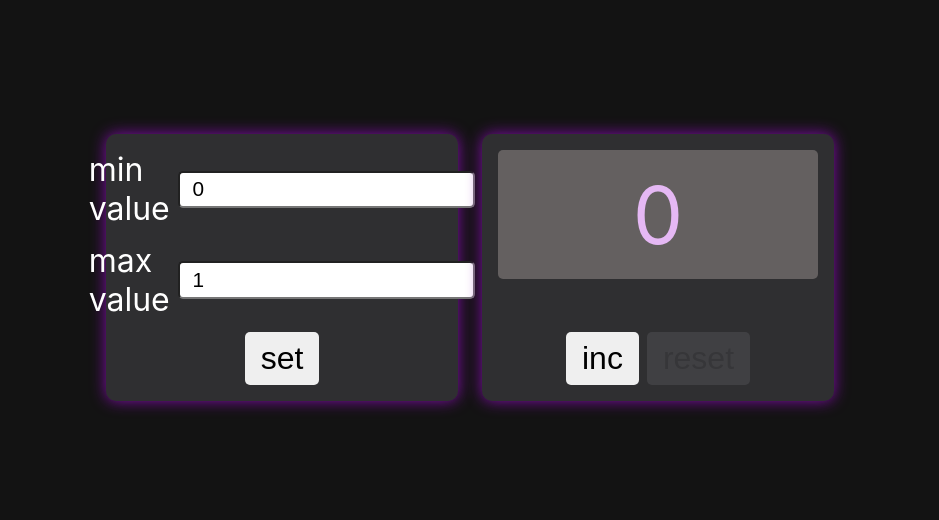
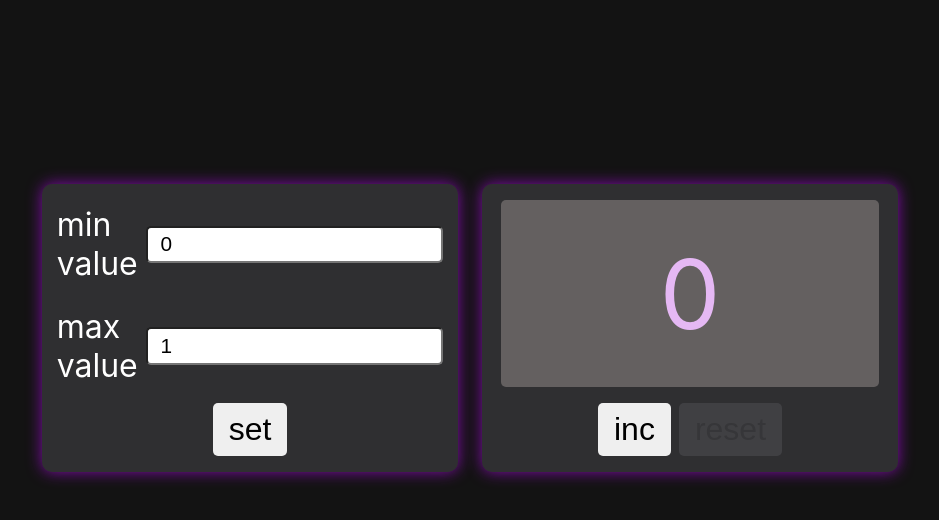
Before and after one commit to beliy-beret/React-Counter, a React (Create React App) app: page / in a window 1280 px wide. Shown: the top 520 px of the page, without its empty margins (178-1117 px from the left). Built offline with nearby package versions, Linux system fonts and the light colour scheme.

Commit message:
add some style

```diff
--- a/src/App.tsx
+++ b/src/App.tsx
@@ -15,24 +15,44 @@ const App: FC = () => {
   const [isEdit, setIsEdit] = useState<boolean>(false);
 
   // Counter options
-  const [counter, setCounter] = useState<CounterType>({min: 0, max: 1, current: 0});
+  const initialCounterValue: CounterType = {
+    min: 0,
+    max: 1,
+    current: 0
+  }
+  const initialCounter = () => {
+    const storageCounter = localStorage.getItem('counter');
+    if (storageCounter) {
+      const parseValue = JSON.parse(storageCounter);
+      return parseValue
+    }
+    return initialCounterValue
+  }
+  const [counter, setCounter] = useState<CounterType>(initialCounter);
+
   const incrementCurrentValue = () => {
-    if(counter.current < counter.max){
+    if (counter.current < counter.max) {
       setCounter({...counter, current: counter.current + 1});
     }
   };
+
   const resetCurrentValue = () => setCounter({...counter, current: counter.min});
+
   const setCounterSetting = (formData: FormDataType) => {
-    if(formData.min > 0 && formData.max > formData.min){
+    if (
+      formData.min >= 0 &&
+      formData.max > formData.min
+    ) {
       setCounter({...counter, ...formData});
-      setError('')
+      setError('');
     } else {
       setError('Invalid form data');
     }
   };
 
   useEffect(() => {
-    if(counter.current < counter.min){
+    localStorage.setItem('counter', JSON.stringify(counter));
+    if (counter.current < counter.min) {
       setCounter({...counter, current: counter.min});
     }
   }, [counter]);
--- a/src/components/Counter/Counter.tsx
+++ b/src/components/Counter/Counter.tsx
@@ -26,7 +26,7 @@ const Counter: FC<ComponentPropsType> = (
     <div className={s.counter}>
       <CounterValue counter={counter} error={error} isEdit={isEdit}/>
       <div className={s.btnBlock}>
-        <MyButton onClick={incrementCurrentValue} disabled={counter.current >= counter.max}>inc</MyButton>
+        <MyButton onClick={incrementCurrentValue} disabled={isEdit || counter.current >= counter.max}>inc</MyButton>
         <MyButton onClick={resetCurrentValue} disabled={counter.current <= counter.min}>reset</MyButton>
       </div>
     </div>
--- a/src/components/Counter/style.module.css
+++ b/src/components/Counter/style.module.css
@@ -1,9 +1,12 @@
 .counter {
     display: flex;
     flex-direction: column;
+    align-items: center;
     justify-content: space-between;
-    align-items: center;
-    width: 25%;
+    gap: 1rem;
+    width: 30%;
+    height: 300px;
+    max-height: 40%;
     background-color: #2f2f31;
     border-radius: 10px;
     padding: 1rem;
@@ -11,7 +14,7 @@
     color: #E5B8F4;
 }
 .btnBlock {
-    margin-top: 1rem;
+    grid-row: 2;
     display: flex;
     justify-content: center;
     align-items: center;
--- a/src/components/CounterSetting/CounterSetting.tsx
+++ b/src/components/CounterSetting/CounterSetting.tsx
@@ -56,7 +56,7 @@ const CounterSetting: FC<ComponentPropsType> = (
   useEffect(() => {
     if(formData.min < 0){
       setFormFieldValid({...formFieldValid, minIsValid: false});
-      setError('Invalid value. Value must be greater than 0');
+      setError('Invalid value. Value must be greater than "0"');
     } else if(formData.max <= formData.min){
       setFormFieldValid({...formFieldValid, maxIsValid: false});
       setError('Invalid value. Value must be greater than min value');
--- a/src/components/CounterSetting/style.module.css
+++ b/src/components/CounterSetting/style.module.css
@@ -4,7 +4,9 @@
     align-items: center;
     justify-content: space-between;
     gap: 0.8rem;
-    width: 25%;
+    width: 30%;
+    height: 300px;
+    max-height: 40%;
     background-color: #2f2f31;
     border-radius: 10px;
     padding: 1rem;
@@ -13,6 +15,10 @@
 .field {
     font-size: 2rem;
     color: #FFFFFF;
+    flex-basis: 50%;
+    height: 100%;
+    display: flex;
+    align-items: center;
 }
 .field input {
     font-size: 1.3rem;
--- a/src/components/CounterValue/CounterValue.tsx
+++ b/src/components/CounterValue/CounterValue.tsx
@@ -12,14 +12,15 @@ const CounterValue: FC<ComponentPropsType> = ({counter, error, isEdit}) => {
 
   const className = s.container + " " +
     (counter.current < counter.max ? s.onLimit : s.noLimit) + ' ' +
-    (error ? s.noLimit : s.onLimit)
+    (error ? s.noLimit : s.onLimit) + " " +
+    (isEdit && '')
 
 
   const getValue = () => {
     if(error){
-      return <span>{error}</span>
+      return <span className={s.message}>{error}</span>
     } else if(isEdit){
-      return <span>Enter value and press 'set'</span>
+      return <span className={s.message}>Enter value and press 'set'</span>
     } else {
       return <span className={s.value}>{counter.current}</span>
     }
--- a/src/components/CounterValue/style.module.css
+++ b/src/components/CounterValue/style.module.css
@@ -1,12 +1,19 @@
 .container {
     width: 90%;
-    padding: 1rem;
     border-radius: 5px;
     text-align: center;
+    flex-basis: 100%;
+    display: flex;
+    justify-content: center;
+    align-items: center;
+    padding: 1rem;
 }
 .value {
-    font-size: 5rem;
+    font-size: 6rem;
     margin: 0;
+}
+.message {
+    font-size: 2rem;
 }
 .onLimit {
     color: #E5B8F4;
--- a/src/index.css
+++ b/src/index.css
@@ -12,9 +12,10 @@ code {
     monospace;
 }
 .App {
-  padding-top: 10%;
   width: 100vw;
+  height: 80vh;
   display: flex;
   justify-content: center;
+  align-items: center;
   gap: 1.5rem;
 }
```
